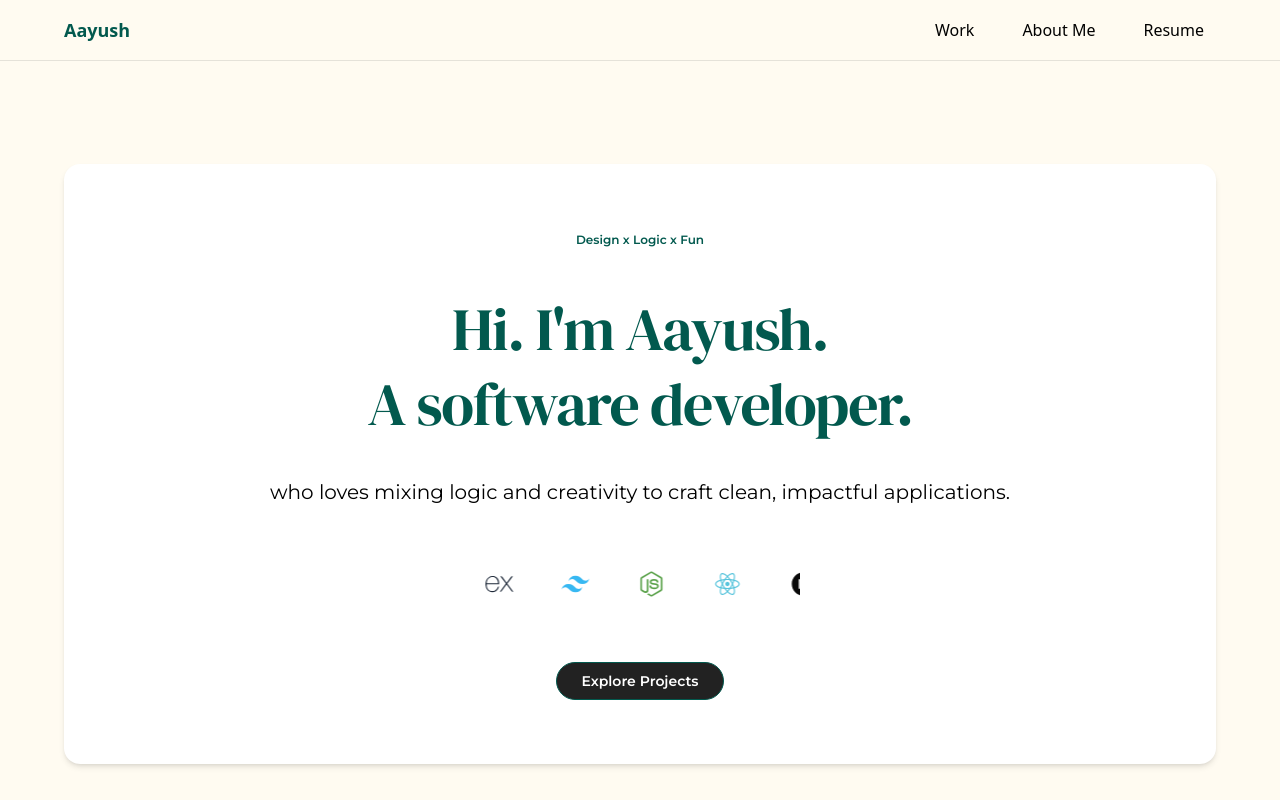
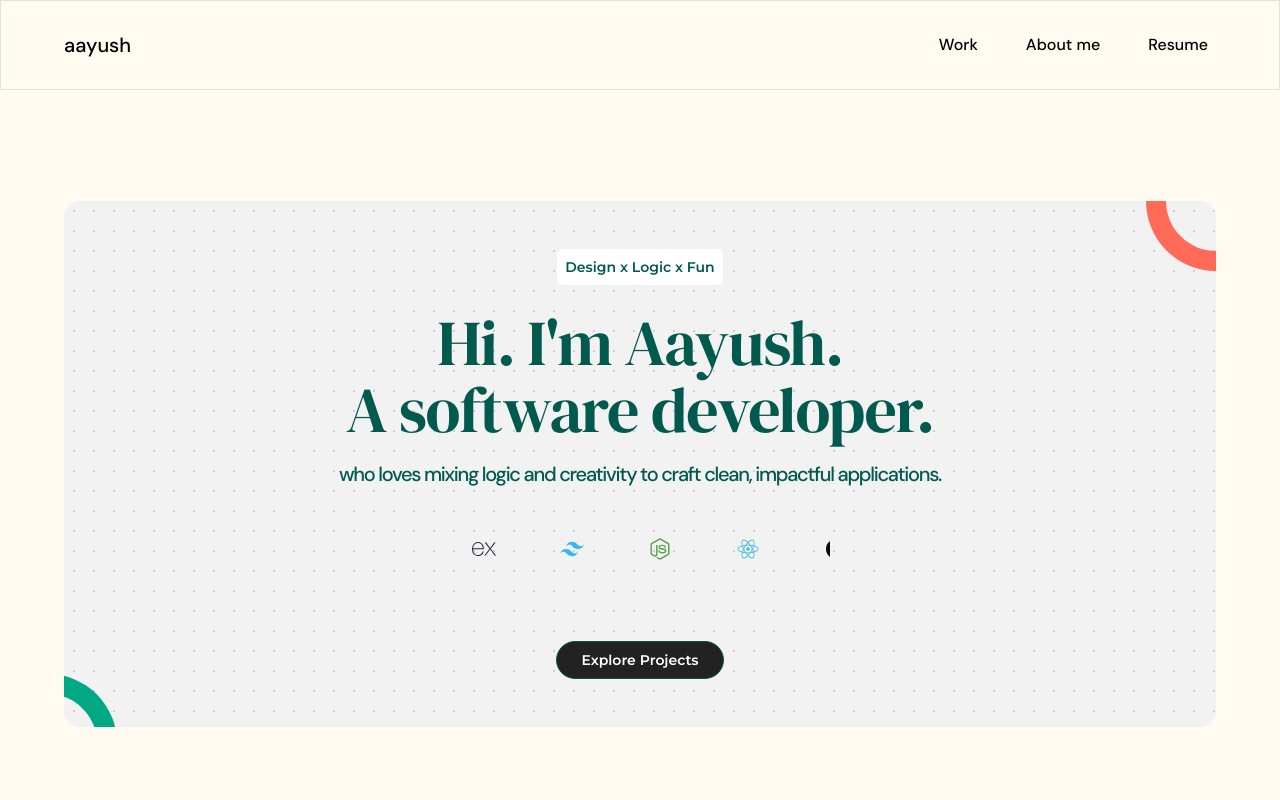
Before and after one commit to Aayush-chalise/portfolio, a React (Vite) app in the folder frontend/myportfolio/: page / in a window 1280 px wide. Built offline with nearby package versions, Linux system fonts and the light colour scheme.

Commit message:
add about me default code and few ui changes in nav and landing

```diff
--- a/frontend/myportfolio/src/components/Nav.jsx
+++ b/frontend/myportfolio/src/components/Nav.jsx
@@ -1,68 +1,61 @@
 import React, { useState } from "react";
 import { IoMenuOutline, IoCloseOutline } from "react-icons/io5";
 
-const navLinks = [
-  { href: "#", label: "Work" },
-  { href: "#about", label: "About Me" },
-  { href: "Aayush_Chalise.pdf", label: "Resume", external: true },
-];
-
-export default function NavBar() {
-  const [menuOpen, setMenuOpen] = useState(false);
+const Nav = () => {
+  const [isMenuOpen, setIsMenuOpen] = useState(false);
 
   return (
-    <header className="fixed top-0 left-0 w-full z-50 bg-bg-color border-b border-black/10 px-4 py-4">
-      <nav className="max-w-6xl mx-auto flex items-center justify-between font-medium">
-        <a className="text-lg font-bold text-theme-green" href="#">
-          Aayush
-        </a>
-        <ul className="hidden md:flex gap-6">
-          {navLinks.map((link) => (
-            <li key={link.label}>
-              <a
-                href={link.href}
-                target={link.external ? "_blank" : undefined}
-                rel={link.external ? "noopener noreferrer" : undefined}
-                className="px-3 py-2 rounded-full hover:bg-[#C1D6C3] transition-colors"
-              >
-                {link.label}
+    <header className="w-full z-40 px-3 py-5 sm:py-7 fixed border border-black/10 bg-bg-color font-medium">
+      <nav className="flex flex-wrap justify-between items-center max-w-full sm:max-w-3xl lg:max-w-4xl xl:max-w-6xl mx-auto font-dm-sans">
+        <div className="text-lg sm:text-xl">aayush</div>
+        <div className="hidden md:flex">
+          <ul className="flex gap-6 sm:gap-8">
+            <li className="px-2 py-1 rounded-full hover:bg-[#C1D6C3]">
+              <a href="#">Work</a>
+            </li>
+            <li className="px-2 py-1 rounded-full hover:bg-[#C1D6C3]">
+              <a href="#contacts">About me</a>
+            </li>
+            <li className="px-2 py-1 rounded-full hover:bg-[#C1D6C3]">
+              <a href="Aayush_Chalise.pdf" target="_blank">
+                Resume
               </a>
             </li>
-          ))}
           </ul>
-        {/* Mobile Menu Button */}
+        </div>
+        <div className="md:hidden">
           <button
-          className="md:hidden p-2"
-          aria-label={menuOpen ? "Close menu" : "Open menu"}
-          onClick={() => setMenuOpen((open) => !open)}
+            onClick={() => setIsMenuOpen(!isMenuOpen)}
+            aria-label={isMenuOpen ? "Close menu" : "Open menu"}
           >
-          {menuOpen ? (
-            <IoCloseOutline size={28} />
+            {isMenuOpen ? (
+              <IoCloseOutline size={24} />
             ) : (
-            <IoMenuOutline size={28} />
+              <IoMenuOutline size={24} />
             )}
           </button>
+        </div>
       </nav>
-      {/* Mobile Menu */}
-      {menuOpen && (
-        <div className="md:hidden fixed inset-0 z-40 bg-bg-color/95 pt-20">
-          <ul className="flex flex-col items-center gap-8">
-            {navLinks.map((link) => (
-              <li key={link.label}>
-                <a
-                  href={link.href}
-                  target={link.external ? "_blank" : undefined}
-                  rel={link.external ? "noopener noreferrer" : undefined}
-                  onClick={() => setMenuOpen(false)}
-                  className="px-6 py-3 rounded-full hover:bg-[#C1D6C3] text-lg"
-                >
-                  {link.label}
+
+      {isMenuOpen && (
+        <div className="md:hidden absolute top-full left-0 w-full bg-bg-color border-t border-black/10 shadow-lg">
+          <ul className="flex flex-col gap-6 mt-6 px-4 py-4">
+            <li className="px-2 py-1 rounded-full hover:bg-[#C1D6C3]">
+              <a href="#">Work</a>
+            </li>
+            <li className="px-2 py-1 rounded-full hover:bg-[#C1D6C3]">
+              <a href="#contacts">Contacts</a>
+            </li>
+            <li className="px-2 py-1 rounded-full hover:bg-[#C1D6C3]">
+              <a href="Aayush_Chalise.pdf" target="_blank">
+                Resume
               </a>
             </li>
-            ))}
           </ul>
         </div>
       )}
     </header>
   );
-}
+};
+
+export default Nav;
--- a/frontend/myportfolio/src/sections/AboutMe.jsx
+++ b/frontend/myportfolio/src/sections/AboutMe.jsx
@@ -0,0 +1,7 @@
+import React from "react";
+
+const AboutMe = () => {
+  return <div></div>;
+};
+
+export default AboutMe;
--- a/frontend/myportfolio/src/sections/LandingPage.jsx
+++ b/frontend/myportfolio/src/sections/LandingPage.jsx
@@ -1,4 +1,3 @@
-import React from "react";
 import Marquee from "react-fast-marquee";
 import {
   RiReactjsFill,
@@ -9,74 +8,70 @@ import {
 } from "react-icons/ri";
 import { SiExpress } from "react-icons/si";
 
-export default function LandingPage() {
+const LandingPage = () => {
   return (
-    <main className="min-h-screen bg-bg-color flex items-center justify-center pt-32 px-4">
-      <section className="w-full max-w-3xl md:max-w-4xl xl:max-w-6xl bg-white rounded-2xl shadow-md relative flex flex-col items-center gap-6 overflow-hidden px-4 py-10 md:py-16">
-        {/* Arc backgrounds can be styled with absolute positioning or SVG */}
-        {/* Example text / hero */}
-        <span className="font-montserrat font-semibold text-theme-green text-xs bg-white rounded-md px-3 py-1 mb-4 hidden md:block">
+    <main className="min-h-screen bg-bg-color w-full flex justify-center sm:items-center items-start max-sm:pt-52  gap-4 sm:gap-10 xl:pt-32 ">
+      <div className="w-full max-w-full sm:max-w-3xl xl:max-w-6xl lg:max-w-4xl dots-bg relative bg-[rgb(242,242,242)] rounded-2xl overflow-hidden flex items-center justify-center mx-2 sm:mx-auto px-3 py-8 sm:py-12">
+        <div className="arc arc-orange absolute top-0 right-0 origin-top-right rotate-[180deg]" />
+
+        <div className="arc arc-green absolute bottom-0 left-0 origin-bottom-left rotate-[180deg]" />
+
+        <div className="px-2 flex flex-col justify-center items-center w-full">
+          <span className="bg-white font-montserrat p-2 rounded-md mb-6 text-theme-green font-semibold text-xs sm:text-sm hidden xl:block ">
             Design x Logic x Fun
           </span>
-        <h1 className="font-dm-serif text-theme-green text-3xl sm:text-4xl md:text-5xl xl:text-6xl font-medium text-center leading-tight tracking-tight">
+
+          <div
+            className="font-dm-serif text-theme-green
+              text-[2rem] sm:text-[3.5rem] md:text-[clamp(4rem,5vw,7rem)]
+              leading-[1.05]
+              tracking-[-0.02em]
+              font-medium px-2 sm:px-4 w-full"
+          >
+            <h2 className="text-center">
+              <span className="flex justify-center items-center">
                 Hi. I'm Aayush.
-          <br />
-          <span className="text-theme-green">A software developer.</span>
-        </h1>
-        <p className="font-montserrat text-base sm:text-lg md:text-xl text-center mt-3">
+              </span>
+              <span className="block">A software developer.</span>
+            </h2>
+            <div className="font-dm-sans text-base sm:text-[20px] mt-4 flex justify-center items-center">
+              <p className="text-center">
                 who loves mixing logic and creativity to craft clean, impactful
                 applications.
               </p>
-        {/* Marquee Icons */}
-        <div className="w-full max-w-xs mx-auto mt-10">
-          <Marquee gradient={false} speed={45}>
-            <span className="mx-6 flex items-center">
-              <RiReactjsFill
-                size={28}
-                className="text-[#58C4DC]"
-                title="React"
-              />
+            </div>
+          </div>
+          <div className="w-48 sm:w-80 md:w-[380px] mt-8 sm:mt-12 mx-auto">
+            <Marquee gradient={false} speed={50}>
+              <span className="mx-8 flex items-center gap-2">
+                <RiReactjsFill size={24} className="text-[#58C4DC]" />
               </span>
-            <span className="mx-6 flex items-center">
-              <RiNextjsFill
-                size={28}
-                className="text-[#080808]"
-                title="Next.js"
-              />
+              <span className="mx-8 flex items-center gap-2">
+                <RiNextjsFill size={24} className="text-[#080808]" />
               </span>
-            <span className="mx-6 flex items-center">
-              <RiJavascriptFill
-                size={28}
-                className="text-[#F7E024]"
-                title="JavaScript"
-              />
+              <span className="mx-8 flex items-center gap-2">
+                <RiJavascriptFill size={24} className="text-[#F7E024]" />
               </span>
-            <span className="mx-6 flex items-center">
-              <SiExpress size={28} className="text-gray-800" title="Express" />
+              <span className="mx-8 flex items-center gap-2">
+                <SiExpress size={24} className="text-gray-800" />
               </span>
-            <span className="mx-6 flex items-center">
-              <RiTailwindCssFill
-                size={28}
-                className="text-[#37B8F2]"
-                title="TailwindCSS"
-              />
+              <span className="mx-8 flex items-center gap-2">
+                <RiTailwindCssFill size={24} className="text-[#37B8F2]" />
               </span>
-            <span className="mx-6 flex items-center">
-              <RiNodejsFill
-                size={28}
-                className="text-[#59A149]"
-                title="Node.js"
-              />
+              <span className="mx-8 flex items-center gap-2">
+                <RiNodejsFill size={24} className="text-[#59A149]" />
               </span>
             </Marquee>
           </div>
-        {/* Explore Projects Button */}
-        <div className="mt-10">
-          <button className="border border-theme-green font-montserrat bg-[#222222] text-white px-6 py-2 rounded-full hover:bg-[#4C6763] transition-colors font-semibold text-sm">
+          <div>
+            <button className="border font-montserrat hover:bg-[#4C6763] border-theme-green px-6 py-2 rounded-full font-semibold text-xs sm:text-sm bg-[#222222] text-white mt-14 sm:mt-20">
               Explore Projects
             </button>
           </div>
-      </section>
+        </div>
+      </div>
     </main>
   );
-}
+};
+
+export default LandingPage;
```
Lines whose indentation alone changed are shown as unchanged.
